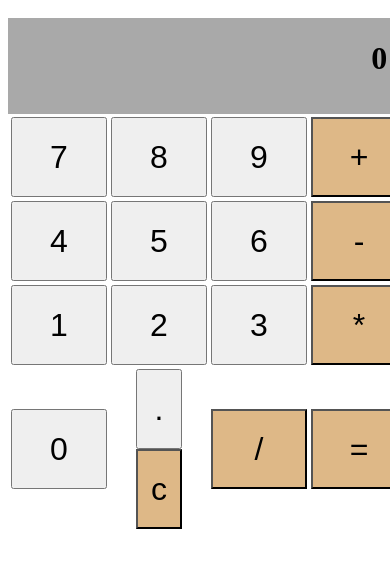
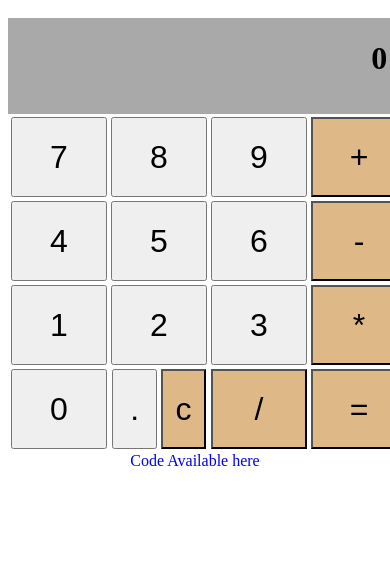
Before and after one commit to Omzlaw/Simple-Calculator, a plain HTML site: page index.html in a window 390 px wide. Shown: the part 101-668 px from the top of the page. Drawn offline with Linux system fonts and the light colour scheme.

Commit message:
Fix design for mobile view

```diff
--- a/index.html
+++ b/index.html
@@ -43,14 +43,14 @@ Phone: 07055830564 -->
                     </tr>
                     <tr id="row3">
                         <td><button id="0">0</button></td>
-                        <td><button id="." class="shared">.</button>
-                        <button id="C" class="operator shared">c</button></td>
+                        <td><button id="." class="shared">.</button> <button id="C" class="operator shared">c</button></td>
                         <td><button id="/" class="operator">/</button></td>
                         <td><button id="=" class="operator">=</button></td>
                     </tr>
                 </div>
 
             </table>
+            <a class="link" href="https://github.com/Omzlaw/Simple-Calculator">Code Available here</a>
         </div>
         <script src="index.js" async defer></script>
     </body>
--- a/index.js
+++ b/index.js
@@ -140,6 +140,8 @@ function calculate() {
             break;
         case '-':
             subtract(operand1, operand2)
+            console.log(operand1);
+    console.log(operand2);
             break
         case '/':
             divide(operand1, operand2)
@@ -148,4 +150,5 @@ function calculate() {
             multiply(operand1, operand2)
             break
     }
+
 }
--- a/styles.css
+++ b/styles.css
@@ -20,12 +20,17 @@ button {
     margin-right: 1rem;
 }
 
+.link {
+    text-decoration: none;
+}
+
+
 .center {
     text-align: center;
     margin: 0 auto;
 }
 .shared {
-    width: 2.9rem;
+    width: 2.80rem;
 }
 
 .operator {
```
